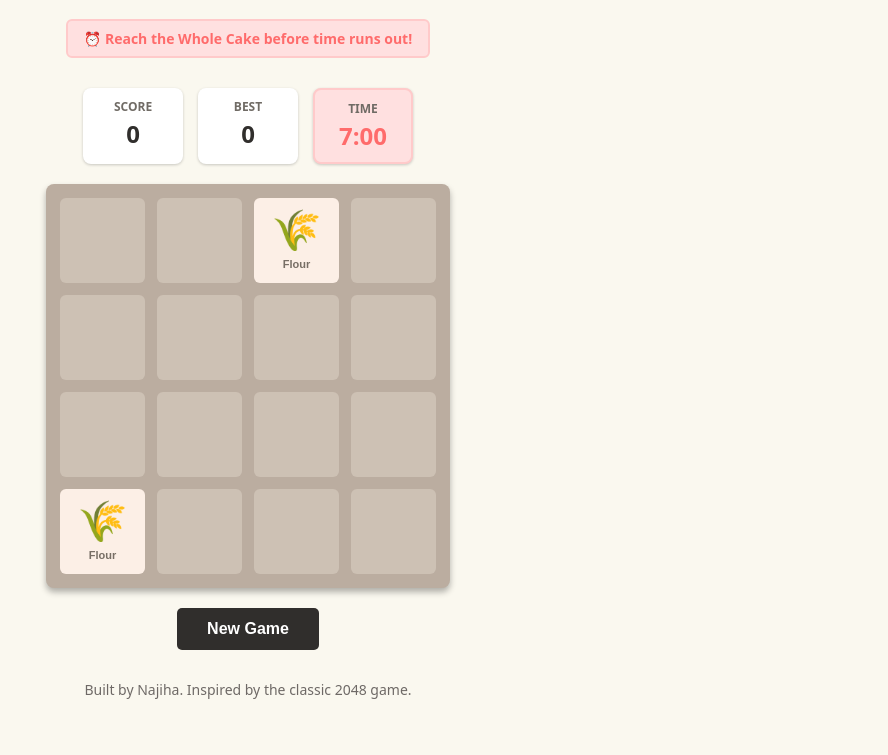
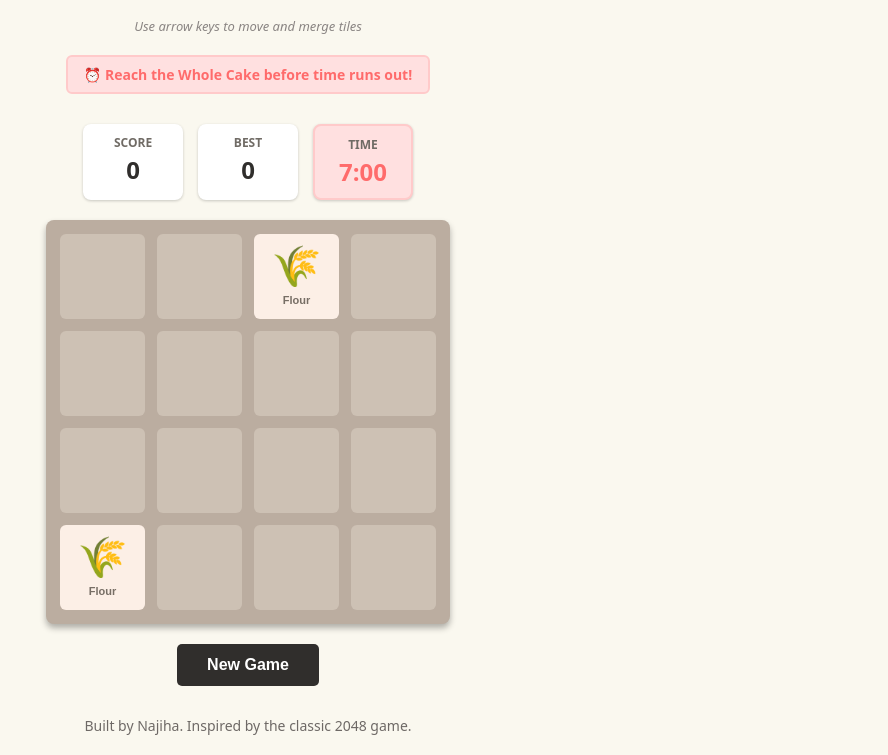
Before and after one commit to najiha2002/bakery-2048, a plain HTML site: page index.html in a window 1280 px wide. Shown: the part 120-875 px from the top of the page, without its empty margins (392-1280 px from the left). Before the commit the page ends 839 px from the top, so only its background shows below. Drawn offline with Linux system fonts and the light colour scheme.

Commit message:
add instruction in ui

```diff
--- a/index.html
+++ b/index.html
@@ -27,6 +27,7 @@
             </div>
         </div>
         <p class="subtitle">Combine ingredients to create delicious treats!</p>
+        <p class="instructions">Use arrow keys to move and merge tiles</p>
         <div class="challenge-info">⏰ Reach the Whole Cake before time runs out!</div>
         <div class="scores">
             <div class="score-container">
--- a/src/style.css
+++ b/src/style.css
@@ -138,6 +138,13 @@ h1 {
     font-weight: 400;
 }
 
+.instructions {
+    font-size: 13px;
+    color: #8a8583;
+    margin-top: -2px;
+    font-style: italic;
+}
+
 .challenge-info {
     font-size: 14px;
     color: #ff6b6b;
```
